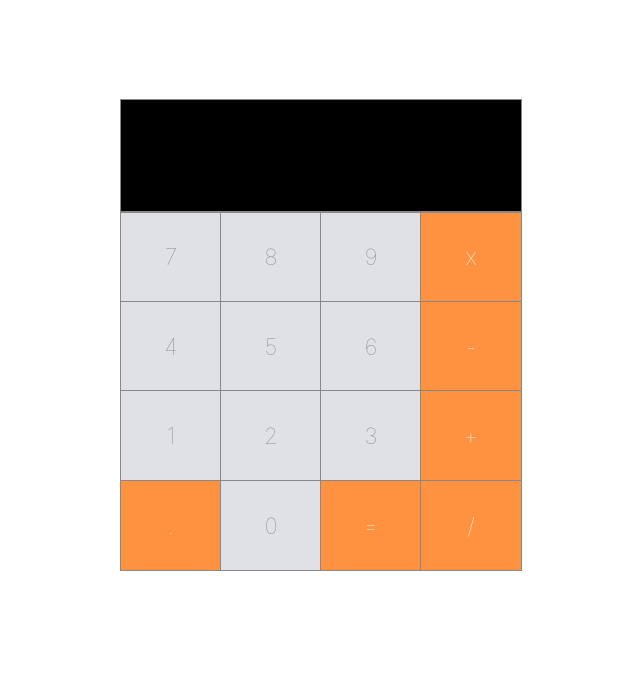
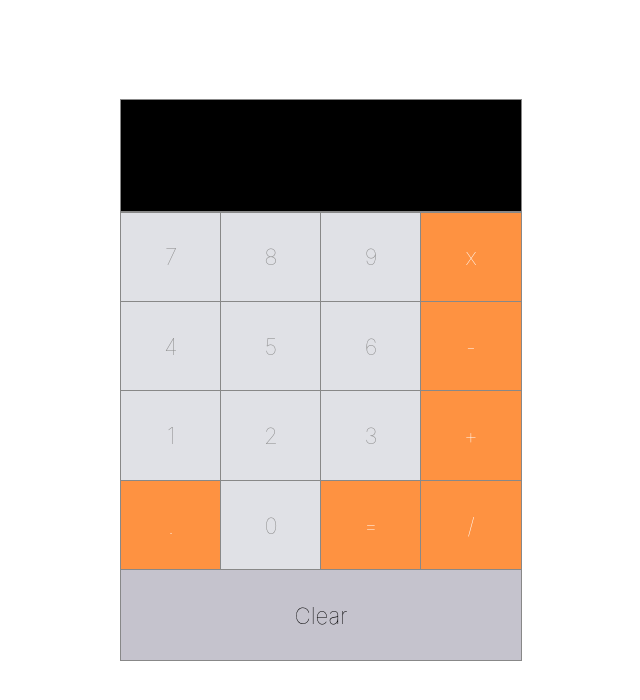
Before and after one commit to ZhdankovAlex/calc-it-later, a React (Create React App) app in the folder react-calc/: page / in a window 1280 px wide. Shown: the top 700 px of the page, without its empty margins (319-959 px from the left). Built offline with nearby package versions, Linux system fonts and the light colour scheme.

Commit message:
reset-button was added

```diff
--- a/react-calc/src/App.js
+++ b/react-calc/src/App.js
@@ -2,6 +2,7 @@
 import './App.css';
 import { Button } from './components/Button';
 import { Input } from './components/Input';
+import { ClearButton } from './components/ClearButton';
 
 class App extends Component {
   constructor(props) {
@@ -41,6 +42,12 @@
             <Button> = </Button>
             <Button> / </Button>
           </div>
+          <div className="row">
+            <ClearButton handleClear={() =>
+              this.setState({input: ""})}>
+              Clear
+            </ClearButton>
+          </div>
         </div>
       </div>
     );
--- a/react-calc/src/components/ClearButton.css
+++ b/react-calc/src/components/ClearButton.css
@@ -0,0 +1,12 @@
+.clear-btn {
+  height: 4em;
+  display: flex;
+  justify-content: center;
+  align-items: center;
+  font-weight: lighter;
+  font-size: 1.4em;
+  background-color: #c5c3cd;
+  color: #000000;
+  flex: 1;
+  outline: 1px solid #888888;
+}
--- a/react-calc/src/components/ClearButton.jsx
+++ b/react-calc/src/components/ClearButton.jsx
@@ -0,0 +1,8 @@
+import React from 'react';
+import './ClearButton.css';
+
+export const ClearButton = (props) => (
+  <div className="clear-btn" onClick={props.handleClear}>
+    {props.children}
+  </div>
+);
```
